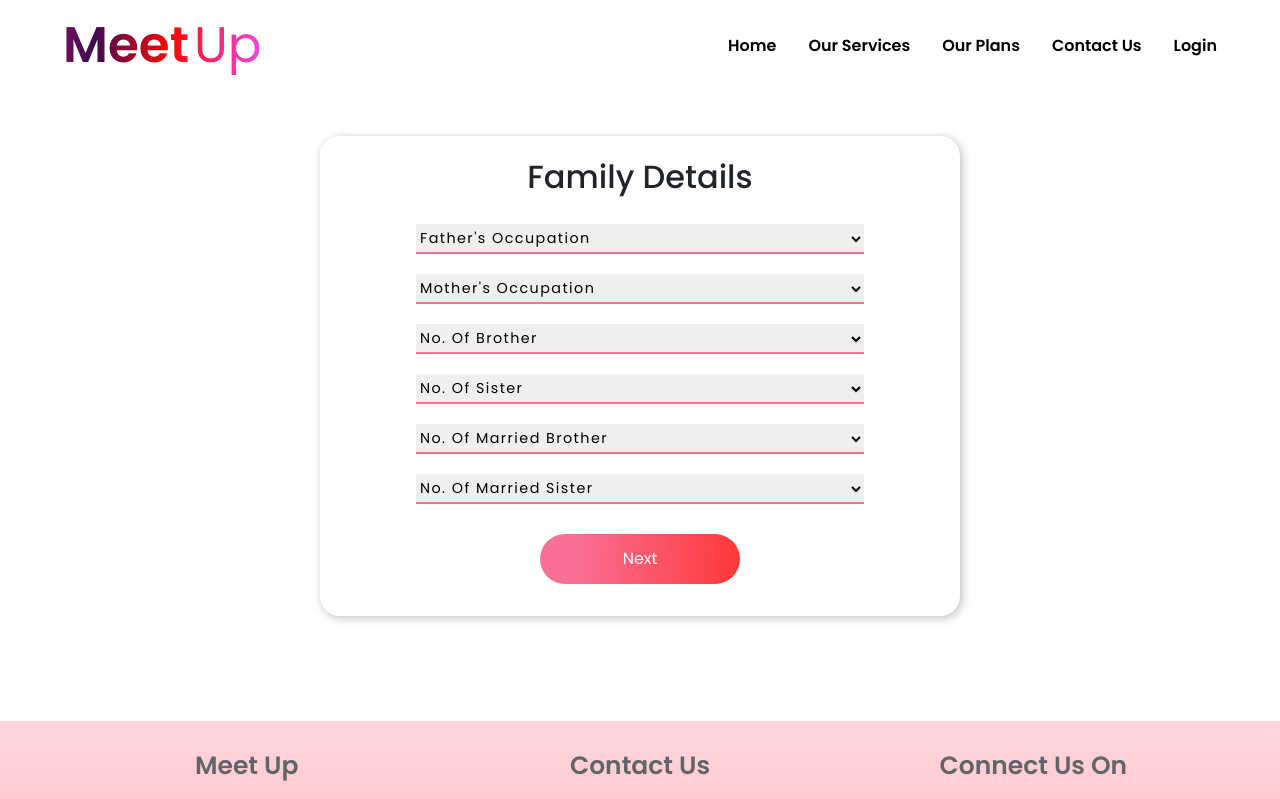
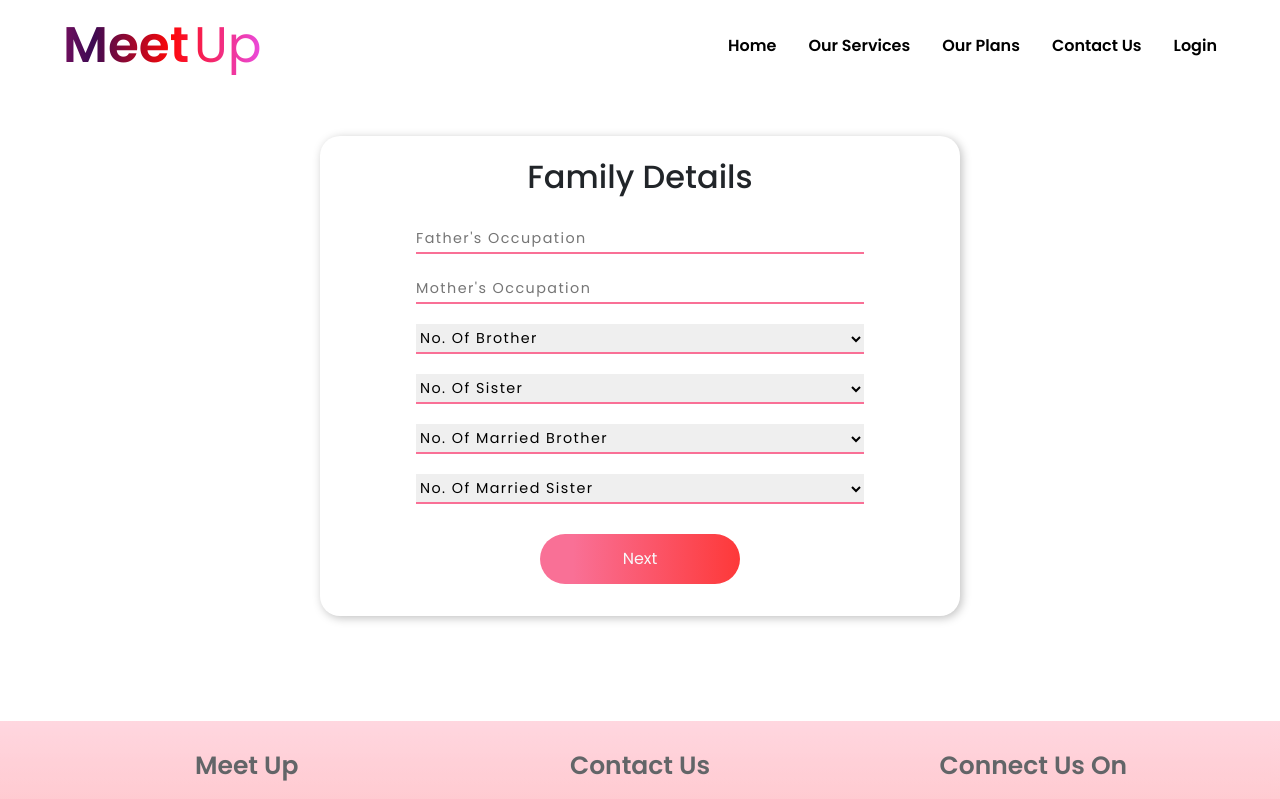
Before and after one commit to KaushalMaster/React_Martrimonial, a React (Create React App) app: page /Registration3 in a window 1280 px wide. Shown: the top 799 px of the page. Built offline with nearby package versions, Linux system fonts and the light colour scheme; no server answers.

Commit message:
updated the registration2 and registration3 pages

```diff
--- a/src/Pages/Registration2/Registration2.jsx
+++ b/src/Pages/Registration2/Registration2.jsx
@@ -56,7 +56,7 @@ function Registration2() {
           <h2>Education/Carrer Details</h2>
           <div className="gender_state">
             <select className="gender">
-              <option value="">Higher Qualification</option>
+              <option value="">Highest Qualification</option>
               {higherQualification &&
                 higherQualification.map((higherQualification, index) => (
                   <option key={index} value={higherQualification.hq_name}>
@@ -65,11 +65,11 @@ function Registration2() {
                 ))}
             </select>
           </div>
-          <input
+          {/* <input
             placeholder="Highest Qualification"
             type="text"
             // onChange={(e) => setuser_name(e.target.value)}
-          />
+          /> */}
           <input
             placeholder="Colledge Name"
             type="text"
--- a/src/Pages/Registration3/Registration3.jsx
+++ b/src/Pages/Registration3/Registration3.jsx
@@ -1,11 +1,39 @@
-import React, { useState } from "react";
+import React, { useState, useEffect } from "react";
 import axios from "axios";
 import "./Registration3.css";
 
 function Registration3() {
+  const [data, setData] = useState(null);
+
+  useEffect(() => {
+    const fetchData = async () => {
+      try {
+        const response = await axios.get(
+          "https://metrimonial.onrender.com/api/family",
+          {
+            headers: {
+              Authorization: localStorage.getItem("token"),
+            },
+          }
+        );
+        setData(response.data.data);
+        // console.log(response.data);
+        // console.log(response.data.data);
+      } catch (error) {
+        console.error("Error fetching data:", error);
+      }
+    };
+
+    fetchData();
+  }, []);
+
   const token = localStorage.getItem("token");
+
   const handleSubmit = async () => {
     try {
+      if (selectedFatherOccupation === data.father_occupation) {
+        // If the selected father's occupation is equal to the fetched value, make a PUT request
+        console.log("PUT API CALLED !!!");
         const response = await axios.put(
           "https://metrimonial.onrender.com/api/family",
           {
@@ -23,12 +51,37 @@ function Registration3() {
           }
         );
 
-      // Handle the response as needed (e.g., show success message, navigate to the next page)
         console.log(response);
         console.log(response.data);
         console.log(response.data.data[0]);
         console.log("Family data updated:", response.data);
         // Add your desired actions here, such as navigating to the next page
+      } else {
+        // If the selected father's occupation is different, make a POST request
+        console.log("POST API CALLED");
+        const response = await axios.post(
+          "https://metrimonial.onrender.com/api/family",
+          {
+            fatherOccupation: selectedFatherOccupation,
+            motherOccupation: selectedMotherOccupation,
+            numberOfBrothers: selectedNumberOfBrothers,
+            numberOfSisters: selectedNumberOfSisters,
+            numberOfMarriedBrothers: selectedNumberOfMarriedBrothers,
+            numberOfMarriedSisters: selectedNumberOfMarriedSisters,
+          },
+          {
+            headers: {
+              Authorization: token,
+            },
+          }
+        );
+
+        console.log(response);
+        console.log(response.data);
+        console.log(response.data.data[0]);
+        console.log("Family data updated:", response.data);
+        // Add your desired actions here, such as navigating to the next page
+      }
     } catch (error) {
       console.error("Error updating family data:", error);
       // Handle the error as needed (e.g., show error message)
@@ -43,34 +96,28 @@ function Registration3() {
     useState("");
   const [selectedNumberOfMarriedSisters, setSelectedNumberOfMarriedSisters] =
     useState("");
-
   return (
     <div>
       <div className="my_login__wrapepr">
         <div className="my_login my_login-padding">
           <h2>Family Details</h2>
           <div className="gender_state">
-            <select
-              className="gender"
-              onChange={(e) => setSelectedFatherOccupation(e.target.value)}
-            >
-              <option value="">Father's Occupation</option>
-              <option value="Service">Service</option>
-              <option value="Job">Job</option>
-              <option value="Business">Business</option>
-            </select>
+            <input
+              type="text"
+              name="father_occupation"
+              id="father_occupation"
+              placeholder="Father's Occupation"
+              value={data ? data.father_occupation : ""}
+            />
           </div>
           <div className="gender_state">
-            <select
-              className="gender"
-              onChange={(e) => setSelectedMotherOccupation(e.target.value)}
-            >
-              <option value="">Mother's Occupation</option>
-              <option value="HouseWife">HouseWife</option>
-              <option value="Service">Service</option>
-              <option value="Job">Job</option>
-              <option value="Business">Business</option>
-            </select>
+            <input
+              type="text"
+              name="mother_occupation"
+              id="mother_occuption"
+              placeholder="Mother's Occupation"
+              value={data ? data.mother_occupation : ""}
+            />
           </div>
           <div className="gender_state">
             <select
```
Lines whose indentation alone changed are shown as unchanged.
